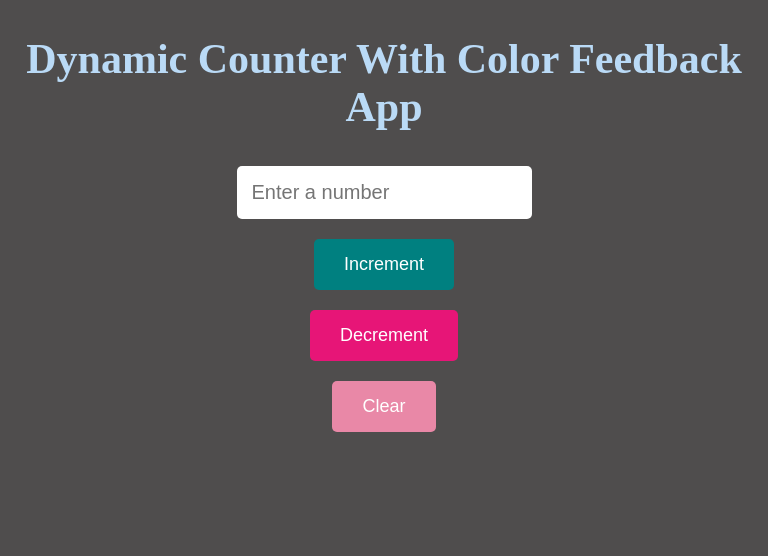
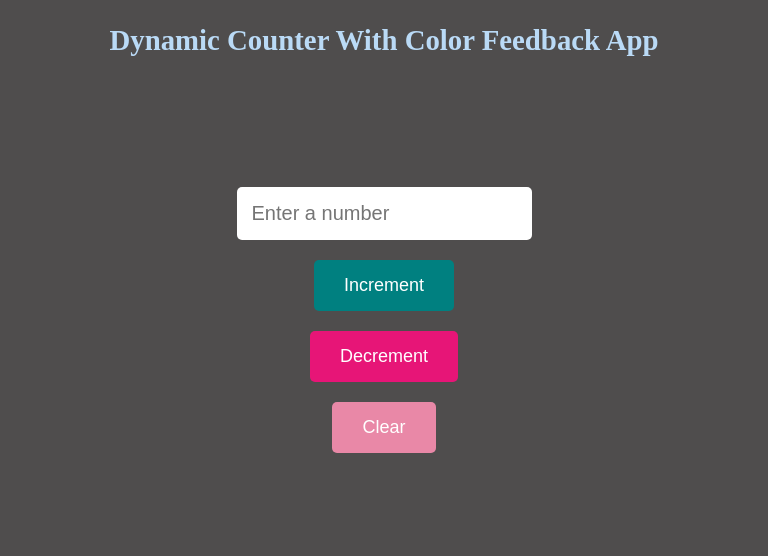
Before and after one commit to mehak-1903/JSProjects, a plain HTML site: page Project7_dynamic-counter-app/index.html in a window 768 px wide. Drawn offline with Linux system fonts and the light colour scheme.

Commit message:
Adding responsiveness to the Project

```diff
--- a/Project7_dynamic-counter-app/index.html
+++ b/Project7_dynamic-counter-app/index.html
@@ -1,17 +1,23 @@
 <!DOCTYPE html>
 <html lang="en">
+
 <head>
     <meta charset="UTF-8">
     <meta name="viewport" content="width=device-width, initial-scale=1.0">
     <title>Product2: Dynamic Counter App</title>
     <link rel="stylesheet" href="style.css">
 </head>
+
 <body>
     <h2>Dynamic Counter With Color Feedback App</h2>
-    <input type="text" placeholder="Enter a number" id="text"><br>
-    <button id="add">Increment</button><br>
-    <button id="subt">Decrement</button><br>
-    <button id="clear">Clear</button>
+    <div class="container">
+        <input type="text" placeholder="Enter a number" id="text"><br>
+        <button id="add">Increment</button><br>
+        <button id="subt">Decrement</button><br>
+        <button id="clear">Clear</button>
+    </div>
+
 </body>
 <script src="index.js"></script>
+
 </html>
--- a/Project7_dynamic-counter-app/style.css
+++ b/Project7_dynamic-counter-app/style.css
@@ -5,7 +5,7 @@ body{
 }
 h2{
     color: rgb(186, 218, 246);
-    font-size: 42px;
+    font-size: 2.5rem;
 }
 
 input{
@@ -47,3 +47,30 @@ input{
     border-radius: 5px;
     cursor: pointer;
 }
+
+/* Responsive */
+@media(min-width: 400px) and (max-width: 768px){
+    h2{
+        font-size: 1.8rem;
+        margin-bottom: 30px;
+    }
+    .container{
+        height: 100%;
+        width: 50%;
+        margin: auto;
+        padding: 80px 0;
+    }
+}
+
+@media(min-width: 768px) and (max-width: 1023px){
+    h2{
+        font-size: 1.8rem;
+        margin-bottom: 30px;
+    }
+    .container{
+        height: 100%;
+        width: 50%;
+        margin: auto;
+        padding: 100px 0;
+    }
+}
```
